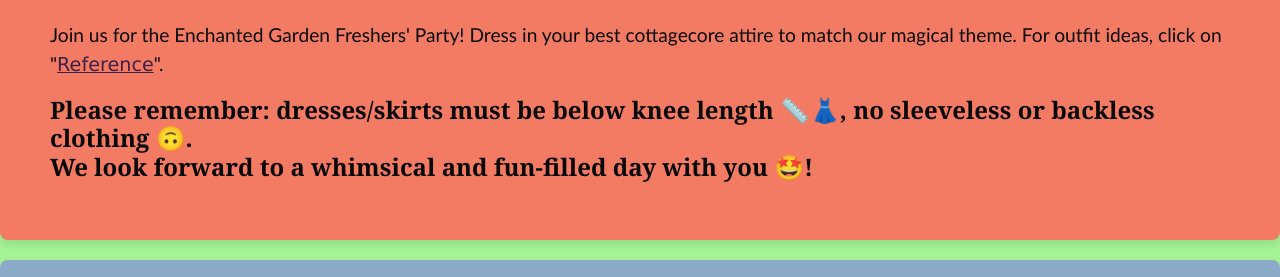
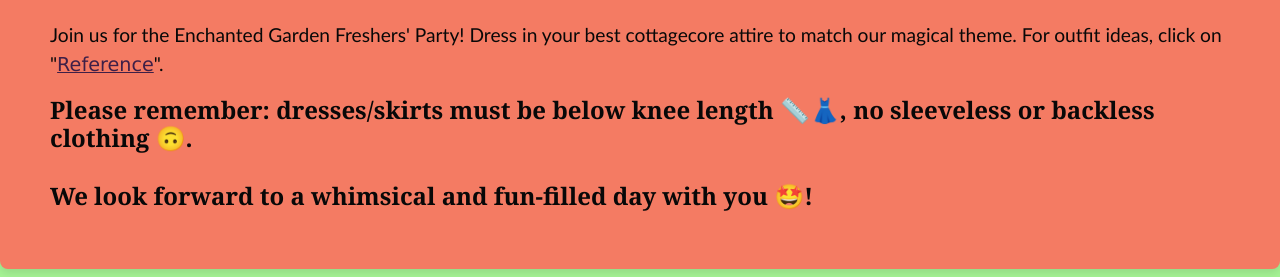
Before and after one commit to Revathii-Nair/Freshers-2024-Invitation, a plain HTML site: page about.html in a window 1280 px wide. Shown: the part 301-578 px from the top of the page. Drawn offline with nearby package versions, Linux system fonts and the light colour scheme; a script that the page names is missing; a web font is replaced by a local one.

Commit message:
Update about.html

```diff
--- a/about.html
+++ b/about.html
@@ -152,7 +152,7 @@
 
       <h4>
         <b
-          >Please remember: dresses/skirts must be below knee length 📏👗, no sleeveless or backless clothing 🙃.<br />
+          >Please remember: dresses/skirts must be below knee length 📏👗, no sleeveless or backless clothing 🙃.<br /><br />
           We look forward to a whimsical and fun-filled day with you 🤩!</b
         >
       </h4>
```
